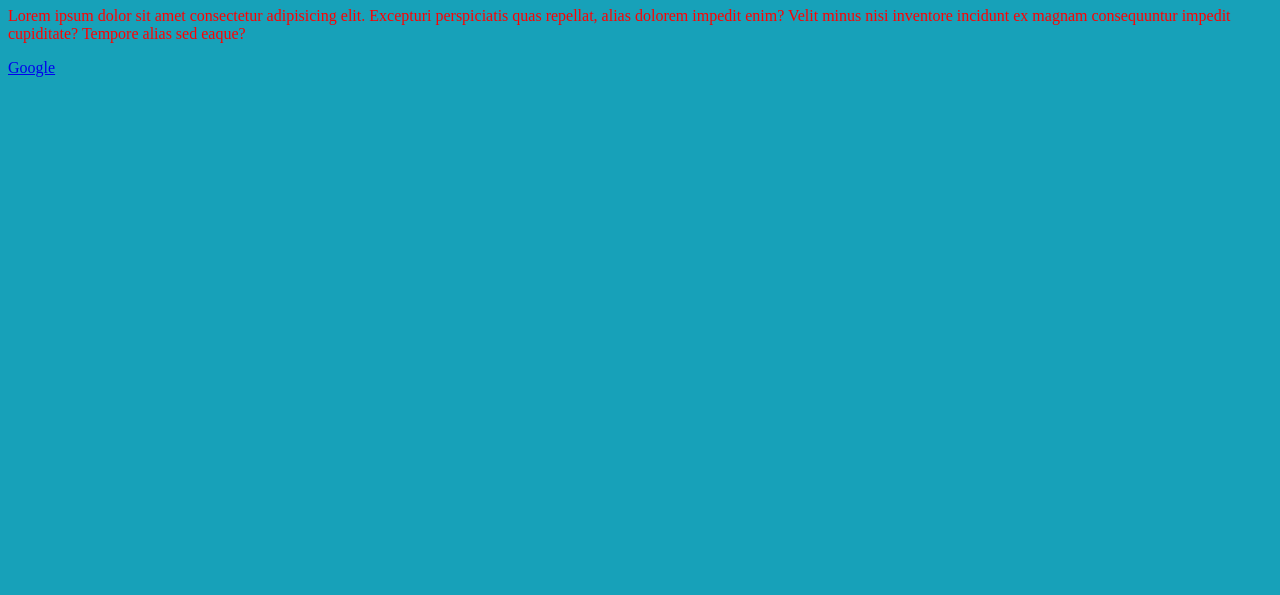
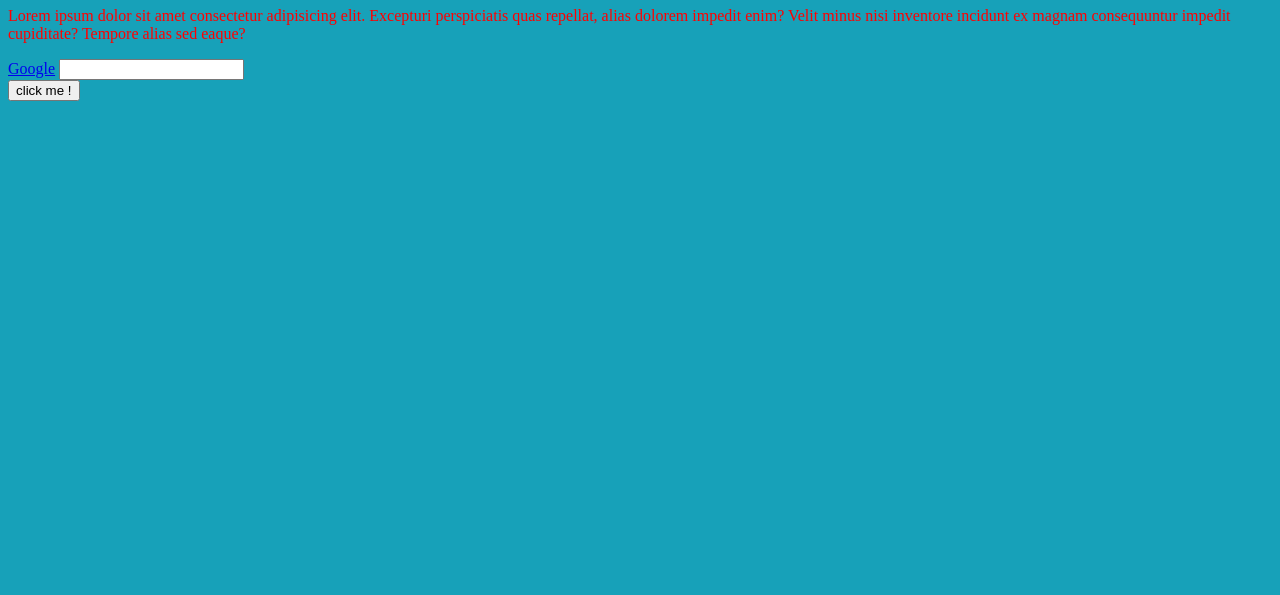
Before and after one commit to LeoNaiyem/my-fast-wedsite, a plain HTML site: page index.html in a window 1280 px wide. Shown: the part 205-800 px from the top of the page. Drawn offline with Linux system fonts and the light colour scheme.

Commit message:
button done

```diff
--- a/index.html
+++ b/index.html
@@ -14,6 +14,11 @@
 <h1>Programming Hero Team</h1>
 <p>Lorem ipsum dolor sit amet consectetur adipisicing elit. Excepturi perspiciatis quas repellat, alias dolorem impedit enim? Velit minus nisi inventore incidunt ex magnam consequuntur impedit cupiditate? Tempore alias sed eaque?</p>
 <a href="https://www.google.com" target="blank">Google</a>
+<input type="text">
+<br>
+<button>
+    click me !
+</button>
 
 </body>
 </html>
```
